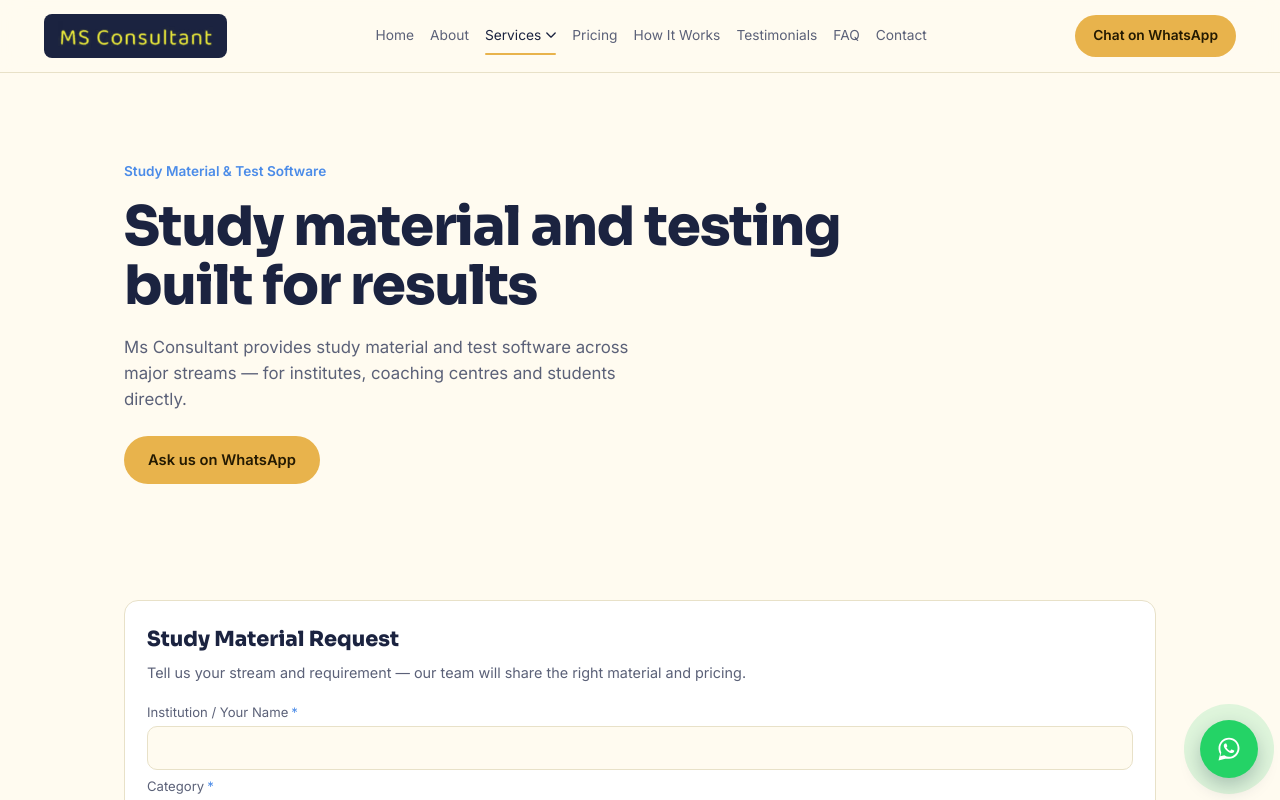
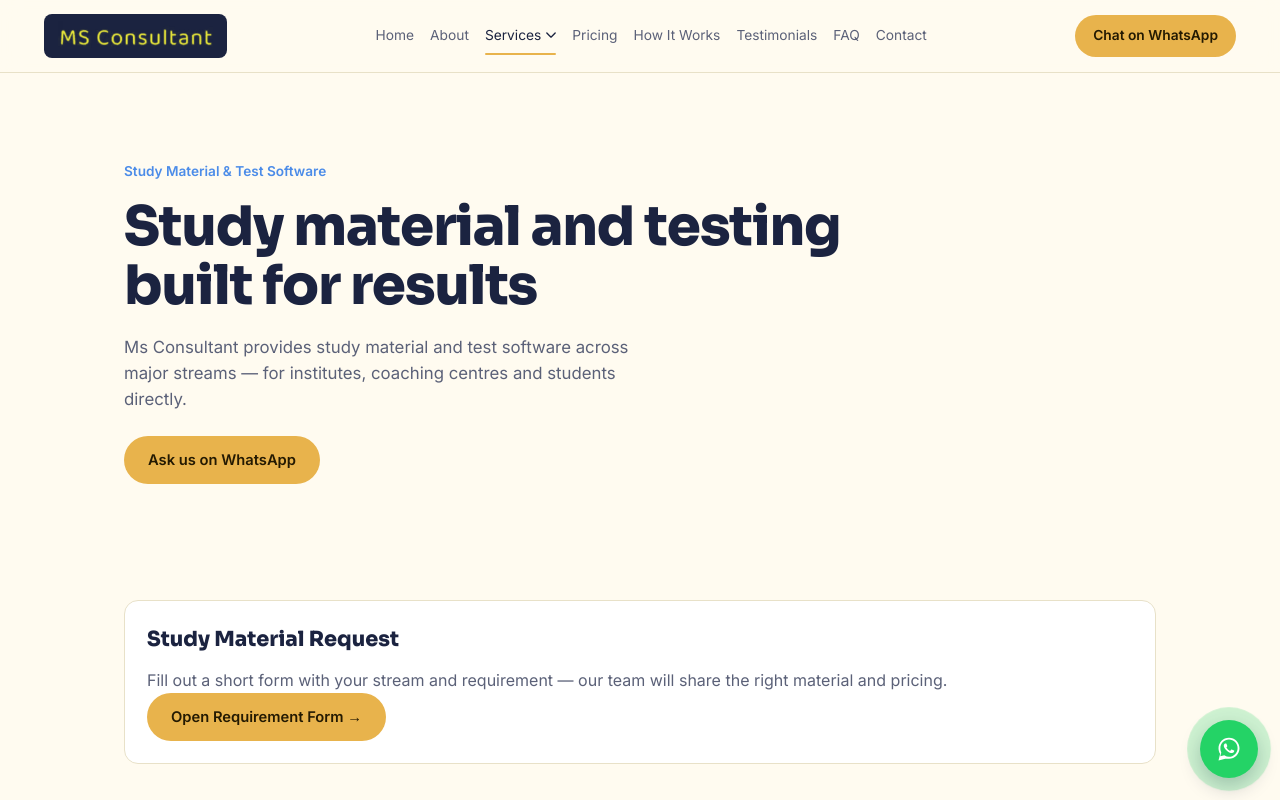
Before and after one commit to Deepak172003/MS_Consultant, a React (Vite) app: page /MS_Consultant/study-material in a window 1280 px wide. Shown: the top 800 px of the page. Built offline with nearby package versions, Linux system fonts and the light colour scheme.

Commit message:
Refactor StudyMaterial component to use link instead of form
Removed EnquiryForm component and updated the section to include a link to the requirement form.

```diff
--- a/src/pages/StudyMaterial.jsx
+++ b/src/pages/StudyMaterial.jsx
@@ -1,6 +1,6 @@
+import { Link } from "react-router-dom";
 import WhatsAppCTA from "../components/WhatsAppCTA";
-import EnquiryForm from "../components/EnquiryForm";
-import { STUDY_MATERIAL_STREAMS, COMPANY_NAME, STUDY_MATERIAL_ENQUIRY_FIELDS } from "../data/constants";
+import { STUDY_MATERIAL_STREAMS, COMPANY_NAME } from "../data/constants";
 
 export default function StudyMaterial() {
   return (
@@ -22,13 +22,18 @@ export default function StudyMaterial() {
 
       <section>
         <div className="wrap">
-          <EnquiryForm
-            title="Study Material Request"
-            note="Tell us your stream and requirement — our team will share the right material and pricing."
-            fields={STUDY_MATERIAL_ENQUIRY_FIELDS}
-            formName="Study Material — Request"
-            whatsappMessage="Hi, I'd like to request study material / test software."
-          />
+          <div className="panel-card enquiry-cta">
+            <h2>Study Material Request</h2>
+            <p className="muted">Fill out a short form with your stream and requirement — our team will share the right material and pricing.</p>
+            <Link
+              to="/enquiry/study-material"
+              target="_blank"
+              rel="noopener noreferrer"
+              className="btn btn-primary"
+            >
+              Open Requirement Form →
+            </Link>
+          </div>
         </div>
       </section>
 
```
